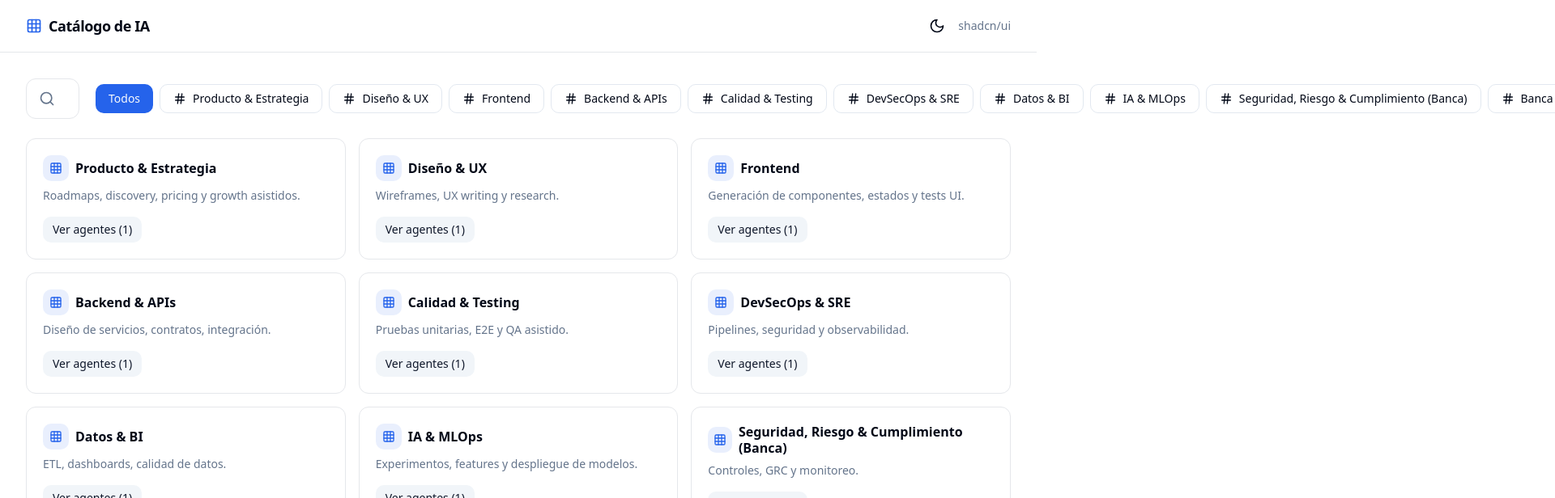
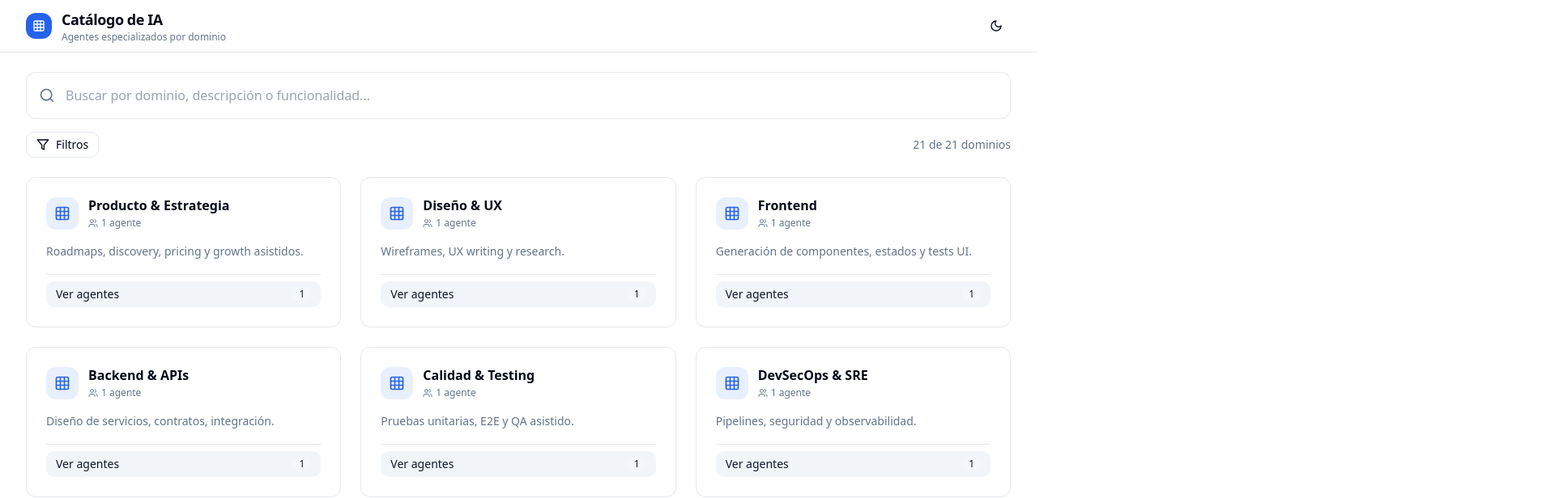
Before and after one commit to jpandof/sinfon-ia, a React (Vite) app: page / in a window 1280 px wide. Shown: the top 616 px of the page at 81% size, 1920 px wide, since content can reach past the window. Built offline with nearby package versions, Linux system fonts and the light colour scheme.

Commit message:
Updated App.tsx

```diff
--- a/src/App.tsx
+++ b/src/App.tsx
@@ -1,7 +1,7 @@
 import React, { useMemo, useState } from 'react'
 import { DOMAINS, type Domain } from './data/domains'
 import { Button } from './components/ui/button'
-import { Search, Hash, Grid3X3, Moon, Sun } from 'lucide-react'
+import { Search, Hash, Grid3X3, Moon, Sun, X, Filter, Users, Tag } from 'lucide-react'
 
 function useTheme() {
   const [dark, setDark] = useState(() => {
@@ -18,80 +18,176 @@ function useTheme() {
 const App: React.FC = () => {
   const [q, setQ] = useState('')
   const [selected, setSelected] = useState<string | null>(null)
+  const [showFilters, setShowFilters] = useState(false)
   const { dark, toggle } = useTheme()
 
   const filtered = useMemo(() => {
     const query = q.trim().toLowerCase()
     let items = DOMAINS
+
     if (selected) {
       items = items.filter((d) => d.key === selected)
     }
+
     if (!query) return items
-    return items.filter((d) =>
-      [d.title, d.description, d.key].some((t) => t.toLowerCase().includes(query))
-    )
+
+    return items.filter((d) => {
+      // Búsqueda más inteligente que incluye palabras parciales
+      const searchText = [d.title, d.description, d.key].join(' ').toLowerCase()
+      const queryWords = query.split(' ').filter(word => word.length > 0)
+
+      return queryWords.every(word => searchText.includes(word))
+    })
   }, [q, selected])
+
+  const clearSearch = () => {
+    setQ('')
+    setSelected(null)
+  }
+
+  const hasActiveFilters = q.trim() !== '' || selected !== null
 
   return (
     <div className="min-h-screen">
-      <header className="border-b bg-card/50 backdrop-blur supports-[backdrop-filter]:bg-card/50">
+      <header className="sticky top-0 z-40 border-b bg-card/95 backdrop-blur supports-[backdrop-filter]:bg-card/95">
         <div className="container flex h-16 items-center justify-between gap-4">
-          <div className="flex items-center gap-2">
-            <Grid3X3 className="h-5 w-5 text-primary" />
+          <div className="flex items-center gap-3">
+            <div className="flex h-8 w-8 items-center justify-center rounded-lg bg-primary text-primary-foreground">
+              <Grid3X3 className="h-4 w-4" />
+            </div>
+            <div>
               <h1 className="text-lg font-semibold tracking-tight">Catálogo de IA</h1>
+              <p className="text-xs text-muted-foreground">Agentes especializados por dominio</p>
+            </div>
           </div>
           <div className="flex items-center gap-2">
-            <Button variant="ghost" size="icon" aria-label="Tema" onClick={toggle}>
-              {dark ? <Sun className="h-5 w-5" /> : <Moon className="h-5 w-5" />}
+            <Button variant="ghost" size="icon" aria-label="Cambiar tema" onClick={toggle}>
+              {dark ? <Sun className="h-4 w-4" /> : <Moon className="h-4 w-4" />}
             </Button>
-            <a
-              className="text-sm text-muted-foreground hover:text-foreground"
-              href="https://ui.shadcn.com" target="_blank" rel="noreferrer"
-            >shadcn/ui</a>
           </div>
         </div>
       </header>
 
-      <main className="container py-8">
-        <div className="mb-6 flex flex-col gap-3 md:flex-row md:items-center">
-          <div className="relative md:flex-[2] xl:max-w-4xl md:mr-2">
+      <main className="container py-6">
+        {/* Barra de búsqueda mejorada */}
+        <div className="mb-6 space-y-4">
+          <div className="relative">
             <Search className="absolute left-4 top-1/2 -translate-y-1/2 h-5 w-5 text-muted-foreground" />
             <input
               value={q}
               onChange={(e) => setQ(e.target.value)}
-              placeholder="Buscar dominios, descripciones..."
-              className="w-full rounded-lg border bg-background pl-12 pr-4 py-3 text-base outline-none focus:ring-2 focus:ring-ring"
+              placeholder="Buscar por dominio, descripción o funcionalidad..."
+              className="w-full rounded-xl border bg-background pl-12 pr-12 py-4 text-base outline-none focus:ring-2 focus:ring-ring transition-all"
             />
+            {q && (
+              <Button
+                variant="ghost"
+                size="icon"
+                className="absolute right-2 top-1/2 -translate-y-1/2 h-8 w-8"
+                onClick={() => setQ('')}
+              >
+                <X className="h-4 w-4" />
+              </Button>
+            )}
           </div>
-          <div className="flex gap-2 overflow-auto md:flex-none">
-            <Button variant={selected === null ? 'default' : 'outline'} onClick={() => setSelected(null)}>
+
+          {/* Filtros mejorados */}
+          <div className="flex flex-col gap-3 sm:flex-row sm:items-center sm:justify-between">
+            <div className="flex items-center gap-2">
+              <Button
+                variant="outline"
+                size="sm"
+                onClick={() => setShowFilters(!showFilters)}
+                className="gap-2"
+              >
+                <Filter className="h-4 w-4" />
+                Filtros
+                {hasActiveFilters && (
+                  <span className="ml-1 flex h-5 w-5 items-center justify-center rounded-full bg-primary text-xs text-primary-foreground">
+                    {(q ? 1 : 0) + (selected ? 1 : 0)}
+                  </span>
+                )}
+              </Button>
+              {hasActiveFilters && (
+                <Button variant="ghost" size="sm" onClick={clearSearch} className="gap-2">
+                  <X className="h-4 w-4" />
+                  Limpiar
+                </Button>
+              )}
+            </div>
+            <div className="text-sm text-muted-foreground">
+              {filtered.length} de {DOMAINS.length} dominios
+            </div>
+          </div>
+
+          {/* Tags de filtros */}
+          {showFilters && (
+            <div className="rounded-lg border bg-card p-4">
+              <div className="mb-3 flex items-center gap-2">
+                <Tag className="h-4 w-4 text-muted-foreground" />
+                <span className="text-sm font-medium">Filtrar por dominio</span>
+              </div>
+              <div className="flex flex-wrap gap-2">
+                <Button
+                  variant={selected === null ? 'default' : 'outline'}
+                  size="sm"
+                  onClick={() => setSelected(null)}
+                  className="rounded-full"
+                >
                   Todos
                 </Button>
                 {DOMAINS.map((d) => (
                   <Button
                     key={d.key}
                     variant={selected === d.key ? 'default' : 'outline'}
+                    size="sm"
                     onClick={() => setSelected(selected === d.key ? null : d.key)}
-                className="gap-2"
-                aria-pressed={selected === d.key}
+                    className="rounded-full gap-2"
                   >
-                <Hash className="h-4 w-4" />
+                    <Hash className="h-3 w-3" />
                     {d.title}
                   </Button>
                 ))}
               </div>
             </div>
+          )}
+        </div>
 
-        <section className="grid gap-4 sm:grid-cols-2 lg:grid-cols-3">
+        {/* Resultados */}
+        {filtered.length === 0 ? (
+          <div className="flex flex-col items-center justify-center py-12 text-center">
+            <div className="mb-4 flex h-16 w-16 items-center justify-center rounded-full bg-muted">
+              <Search className="h-8 w-8 text-muted-foreground" />
+            </div>
+            <h3 className="mb-2 text-lg font-semibold">No se encontraron dominios</h3>
+            <p className="mb-4 text-muted-foreground">
+              Intenta con otros términos de búsqueda o ajusta los filtros
+            </p>
+            <Button variant="outline" onClick={clearSearch}>
+              Limpiar búsqueda
+            </Button>
+          </div>
+        ) : (
+          <section className="grid gap-6 sm:grid-cols-2 lg:grid-cols-3">
             {filtered.map((d) => (
               <DomainCard key={d.key} domain={d} query={q} />
             ))}
           </section>
+        )}
       </main>
 
-      <footer className="border-t">
-        <div className="container py-6 text-xs text-muted-foreground">
-          {new Date().getFullYear()} · Hecho con React + shadcn/ui · Tema {dark ? 'oscuro' : 'claro'}
+      <footer className="border-t bg-muted/30">
+        <div className="container py-6">
+          <div className="flex flex-col gap-2 text-center text-sm text-muted-foreground sm:flex-row sm:justify-between sm:text-left">
+            <div>
+              {new Date().getFullYear()} · Catálogo de Agentes de IA
+            </div>
+            <div className="flex items-center justify-center gap-4 sm:justify-end">
+              <span>Tema {dark ? 'oscuro' : 'claro'}</span>
+              <span>•</span>
+              <span>{DOMAINS.length} dominios disponibles</span>
+            </div>
+          </div>
         </div>
       </footer>
     </div>
@@ -101,23 +197,47 @@ const App: React.FC = () => {
 import { AGENTS, type Agent } from './data/agents'
 
 function DomainCard({ domain, query }: { domain: Domain, query?: string }) {
+  const agentCount = AGENTS.filter(a => a.domain === domain.key).length
+
   return (
-    <div className="rounded-lg border bg-card p-5 transition hover:shadow-sm">
-      <div className="mb-2 flex items-center gap-2">
-        <div className="inline-flex h-8 w-8 items-center justify-center rounded-md bg-primary/10 text-primary">
-          <Grid3X3 className="h-4 w-4" />
+    <div className="group rounded-xl border bg-card p-6 transition-all hover:shadow-lg hover:shadow-primary/5 hover:border-primary/20">
+      <div className="mb-4 flex items-start justify-between">
+        <div className="flex items-center gap-3">
+          <div className="flex h-10 w-10 items-center justify-center rounded-lg bg-primary/10 text-primary group-hover:bg-primary group-hover:text-primary-foreground transition-colors">
+            <Grid3X3 className="h-5 w-5" />
           </div>
-        <h3 className="text-base font-semibold leading-tight">{domain.title}</h3>
+          <div>
+            <h3 className="font-semibold leading-tight group-hover:text-primary transition-colors">
+              {domain.title}
+            </h3>
+            <div className="flex items-center gap-1 mt-1">
+              <Users className="h-3 w-3 text-muted-foreground" />
+              <span className="text-xs text-muted-foreground">
+                {agentCount} agente{agentCount !== 1 ? 's' : ''}
+              </span>
             </div>
-      <p className="text-sm text-muted-foreground">{domain.description}</p>
+          </div>
+        </div>
+      </div>
+
+      <p className="text-sm text-muted-foreground leading-relaxed mb-4">
+        {domain.description}
+      </p>
+
       {domain.examples && (
-        <ul className="mt-3 list-disc pl-5 text-sm">
-          {domain.examples.map((e, i) => (
-            <li key={i}>{e}</li>
+        <div className="mb-4">
+          <ul className="space-y-1">
+            {domain.examples.slice(0, 3).map((e, i) => (
+              <li key={i} className="flex items-start gap-2 text-xs text-muted-foreground">
+                <span className="mt-1.5 h-1 w-1 rounded-full bg-primary/60 flex-shrink-0" />
+                <span>{e}</span>
+              </li>
             ))}
           </ul>
+        </div>
       )}
-      <div className="mt-4">
+
+      <div className="pt-2 border-t">
         <AgentsPreview domainKey={domain.key} query={query} />
       </div>
     </div>
@@ -128,50 +248,88 @@ function AgentsPreview({ domainKey, query }: { domainKey: Domain['key'], query?:
   const [open, setOpen] = React.useState(false)
   const agents = useMemo(() => {
     const list = AGENTS.filter(a => a.domain === domainKey)
-    if (!query) return list
+    if (!query?.trim()) return list
+
     const q = query.toLowerCase()
-    return list.filter(a => [a.name,a.summary,(a.tags||[]).join(' ')].some(t => t.toLowerCase().includes(q)))
+    return list.filter(a => {
+      const searchText = [a.name, a.summary, (a.tags || []).join(' ')].join(' ').toLowerCase()
+      const queryWords = q.split(' ').filter(word => word.length > 0)
+      return queryWords.every(word => searchText.includes(word))
+    })
   }, [domainKey, query])
 
   return (
     <div>
-      <Button size="sm" variant="secondary" onClick={() => setOpen(true)}>
-        Ver agentes ({agents.length})
+      <Button
+        size="sm"
+        variant="secondary"
+        onClick={() => setOpen(true)}
+        className="w-full justify-between group-hover:bg-primary group-hover:text-primary-foreground transition-colors"
+      >
+        <span>Ver agentes</span>
+        <span className="ml-2 rounded-full bg-background/20 px-2 py-0.5 text-xs">
+          {agents.length}
+        </span>
       </Button>
+
       {open && (
-        <div className="fixed inset-0 z-50 flex items-center justify-center">
-          <div className="absolute inset-0 bg-black/40" onClick={() => setOpen(false)} />
-          <div className="relative z-10 w-full max-w-2xl rounded-lg border bg-background p-4 shadow-xl">
-            <div className="mb-3 flex items-center justify-between gap-2">
-              <h4 className="text-base font-semibold">Agentes · {domainKey}</h4>
-              <Button size="sm" variant="ghost" onClick={() => setOpen(false)}>Cerrar</Button>
+        <div className="fixed inset-0 z-50 flex items-center justify-center p-4">
+          <div className="absolute inset-0 bg-black/60 backdrop-blur-sm" onClick={() => setOpen(false)} />
+          <div className="relative z-10 w-full max-w-3xl max-h-[80vh] rounded-xl border bg-background shadow-2xl">
+            <div className="sticky top-0 flex items-center justify-between gap-4 border-b bg-background p-6 rounded-t-xl">
+              <div>
+                <h4 className="text-lg font-semibold">
+                  Agentes de {DOMAINS.find(d => d.key === domainKey)?.title}
+                </h4>
+                <p className="text-sm text-muted-foreground">
+                  {agents.length} agente{agents.length !== 1 ? 's' : ''} disponible{agents.length !== 1 ? 's' : ''}
+                </p>
               </div>
+              <Button variant="ghost" size="icon" onClick={() => setOpen(false)}>
+                <X className="h-4 w-4" />
+              </Button>
+            </div>
+
+            <div className="p-6 overflow-auto max-h-[60vh]">
               {agents.length === 0 ? (
-              <p className="text-sm text-muted-foreground">No hay agentes que coincidan.</p>
+                <div className="flex flex-col items-center justify-center py-8 text-center">
+                  <div className="mb-4 flex h-12 w-12 items-center justify-center rounded-full bg-muted">
+                    <Users className="h-6 w-6 text-muted-foreground" />
+                  </div>
+                  <p className="text-muted-foreground">
+                    No hay agentes que coincidan con la búsqueda
+                  </p>
+                </div>
               ) : (
-              <ul className="space-y-3 max-h-[60vh] overflow-auto pr-1">
+                <div className="grid gap-4 sm:grid-cols-2">
                   {agents.map(a => (
-                  <li key={a.id} className="rounded-md border p-3">
-                    <div className="flex items-start justify-between">
-                      <div>
-                        <p className="font-medium leading-tight">{a.name}</p>
-                        <p className="text-sm text-muted-foreground">{a.summary}</p>
+                    <div key={a.id} className="rounded-lg border p-4 hover:shadow-sm transition-shadow">
+                      <div className="mb-3">
+                        <h5 className="font-medium leading-tight mb-1">{a.name}</h5>
+                        <p className="text-sm text-muted-foreground leading-relaxed">{a.summary}</p>
                       </div>
-                      {a.tags && (
-                        <div className="ml-3 hidden gap-1 sm:flex">
+
+                      {a.tags && a.tags.length > 0 && (
+                        <div className="mb-3 flex flex-wrap gap-1">
                           {a.tags.map(t => (
-                            <span key={t} className="rounded-md border px-2 py-0.5 text-xs text-muted-foreground">{t}</span>
+                            <span
+                              key={t}
+                              className="inline-flex items-center rounded-full border px-2 py-1 text-xs text-muted-foreground bg-muted/50"
+                            >
+                              {t}
+                            </span>
+                          ))}
+                        </div>
+                      )}
+
+                      <Button size="sm" className="w-full">
+                        Usar agente
+                      </Button>
+                    </div>
                   ))}
                 </div>
               )}
             </div>
-                    <div className="mt-2">
-                      <Button size="sm">Usar</Button>
-                    </div>
-                  </li>
-                ))}
-              </ul>
-            )}
           </div>
         </div>
       )}
```
Lines whose indentation alone changed are shown as unchanged.
